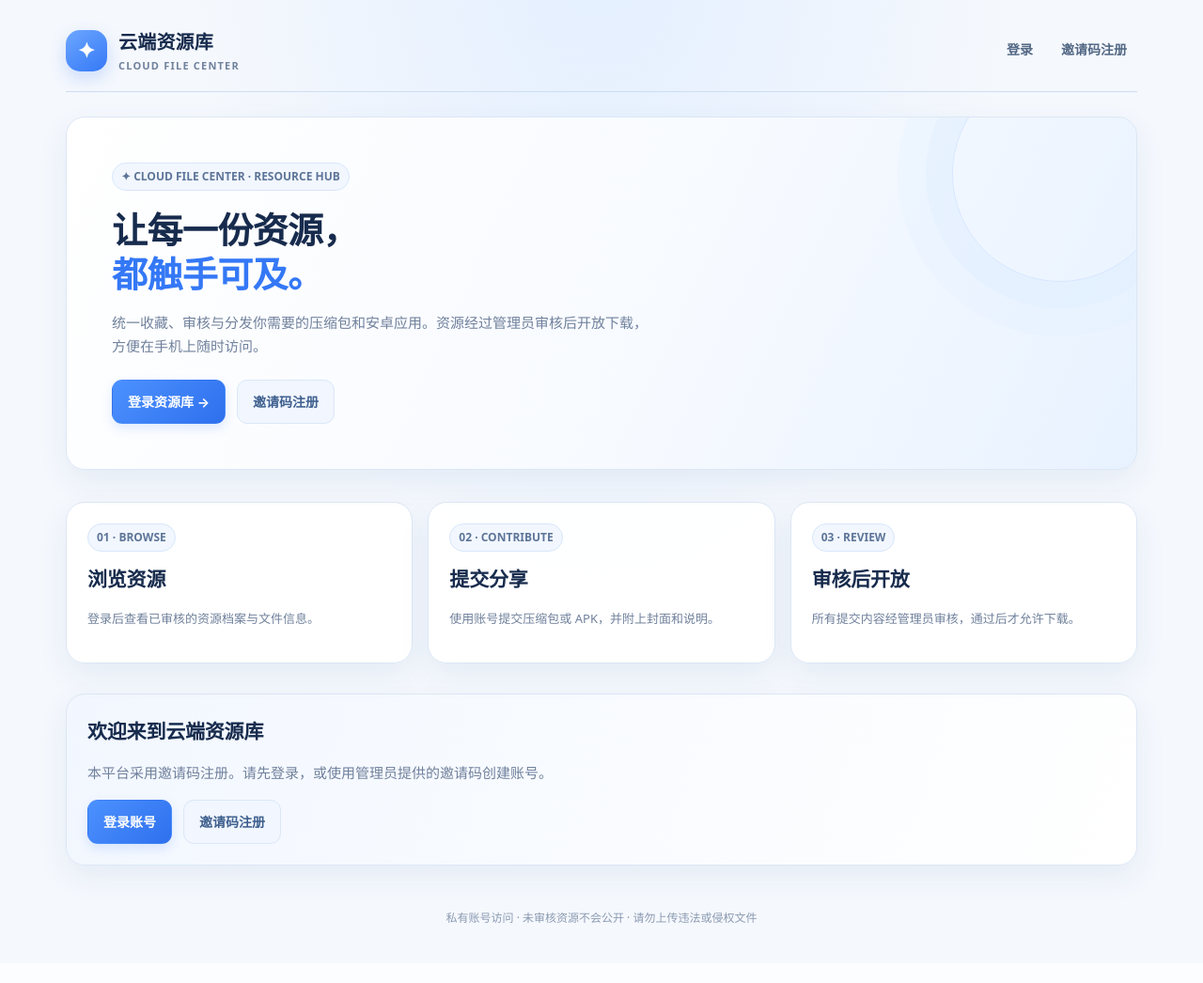
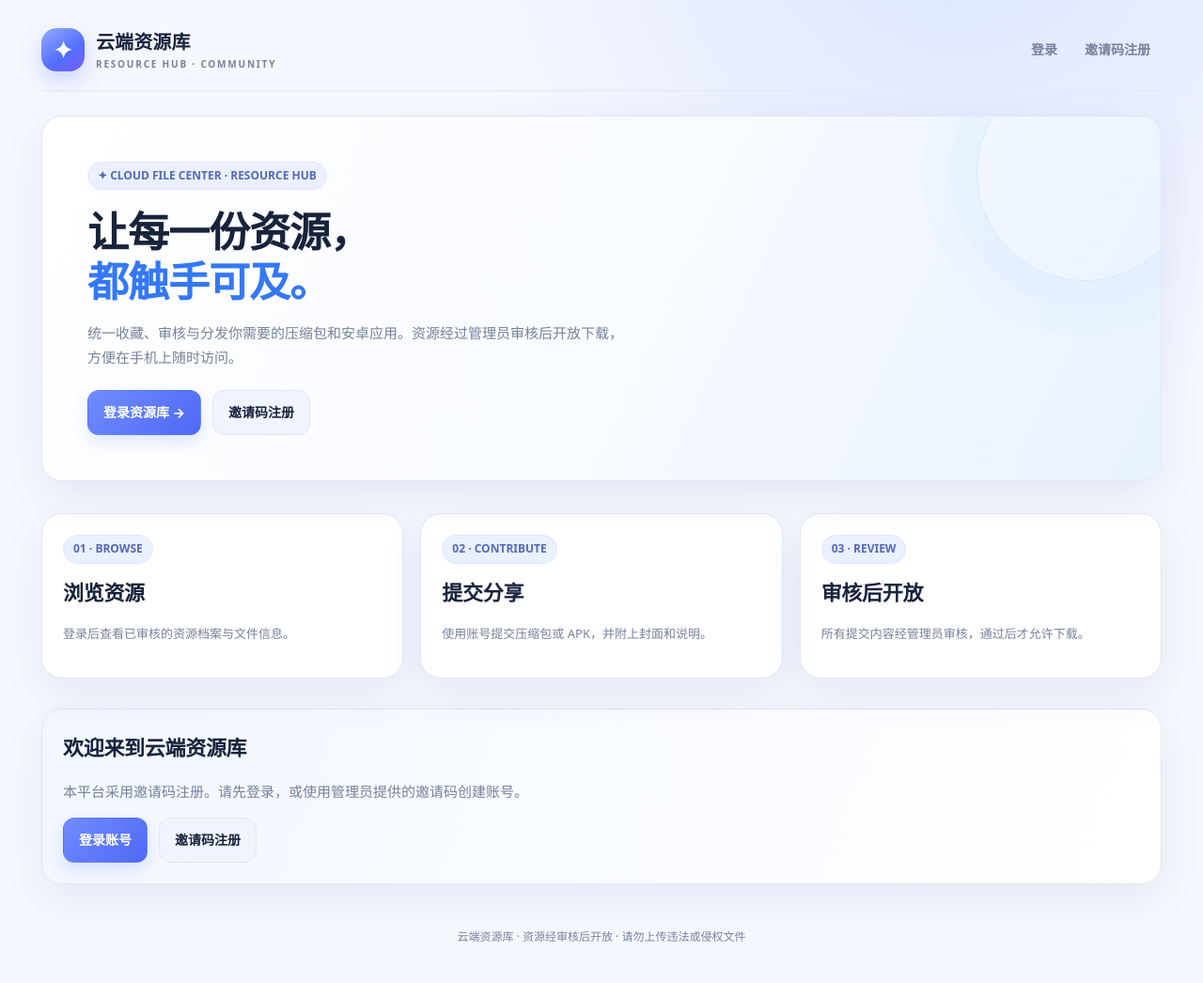
Before and after one commit to likejack759-gif/archive-cloud-platform, a FastAPI app: template app/templates/index.html in a window 1280 px wide. Shown: the whole page at 94% size. Before the commit the page ends 982 px from the top, so only its background shows below. Run offline with FastAPI, Linux system fonts and the light colour scheme; the template is opened without the code that fills it, so the values that code supplies are empty; parts of the project's set-up code (start-up, migrations or seed data) failed here and were passed over; some libraries are stand-ins or nearby versions.

Commit message:
Redesign shared shell with adaptive theme and community styling

```diff
--- a/app/templates/base.html
+++ b/app/templates/base.html
@@ -2,132 +2,98 @@
 <html lang="zh-CN">
 <head>
 <meta charset="utf-8"><meta name="viewport" content="width=device-width,initial-scale=1">
-<meta name="theme-color" content="#f5f9ff">
+<meta name="theme-color" content="#f6f8ff">
+<meta name="color-scheme" content="light dark">
 <title>{% block title %}云端资源库{% endblock %}</title>
 <style>
-:root{color-scheme:light;--bg:#f5f8fd;--panel:#fff;--line:#dce7f5;--text:#172b4d;--muted:#70819c;--accent:#3478f6;--accent-dark:#225bd0;--good:#16835d;--bad:#c53e52;--soft:#edf4ff;--shadow:0 12px 32px rgba(43,91,158,.08)}
+:root{color-scheme:light;--bg:#f6f8ff;--panel:#fff;--panel-soft:#f0f4ff;--line:#e1e7f4;--text:#18233c;--muted:#76829a;--accent:#5578ff;--accent-strong:#3558e8;--accent-soft:#eaf0ff;--good:#13865d;--bad:#c63e59;--shadow:0 16px 44px rgba(37,57,112,.08);--radius:22px}
 *{box-sizing:border-box}
 html{scroll-behavior:smooth}
-body{margin:0;background:radial-gradient(ellipse at 50% -10%,#e3efff 0,transparent 48%),var(--bg);color:var(--text);font:15px/1.65 system-ui,-apple-system,BlinkMacSystemFont,"Segoe UI","PingFang SC","Microsoft YaHei",sans-serif;min-height:100vh}
-a{color:var(--accent);text-decoration:none}a:hover{color:var(--accent-dark);text-decoration:none}
-.wrap{width:min(1180px,100%);margin:auto;padding:20px}
-header{display:flex;align-items:center;gap:18px;justify-content:space-between;border-bottom:1px solid rgba(202,219,241,.9);padding:8px 0 18px;margin-bottom:26px;flex-wrap:wrap}
-.brand{display:flex;gap:12px;align-items:center;font-weight:850;font-size:20px;color:var(--text);letter-spacing:.2px}
-.logo{display:grid;place-items:center;width:44px;height:44px;background:linear-gradient(145deg,#6da7ff,#3478f6);color:white;border-radius:15px;box-shadow:0 7px 18px rgba(52,120,246,.22);font-size:23px}
-nav{display:flex;gap:8px;align-items:center;flex-wrap:wrap}
-nav>a{font-size:14px;font-weight:650;color:#536985;padding:8px 11px;border-radius:10px}
-nav>a:hover{background:#eaf2ff;color:var(--accent)}
+body{margin:0;background:radial-gradient(ellipse at 80% -15%,rgba(189,207,255,.5),transparent 38%),var(--bg);color:var(--text);font:15px/1.7 system-ui,-apple-system,BlinkMacSystemFont,"Segoe UI","PingFang SC","Microsoft YaHei",sans-serif;min-height:100vh}
+a{color:var(--accent-strong);text-decoration:none}a:hover{color:var(--accent);text-decoration:none}
+.wrap{width:min(1240px,100%);margin:auto;padding:20px 24px}
+header{display:flex;align-items:center;justify-content:space-between;gap:18px;padding:10px 0 20px;margin-bottom:26px;border-bottom:1px solid var(--line);flex-wrap:wrap}
+.brand{display:flex;gap:12px;align-items:center;font-weight:850;font-size:20px;color:var(--text);letter-spacing:.1px}
+.logo{display:grid;place-items:center;width:46px;height:46px;border-radius:16px;background:linear-gradient(145deg,#94aaff,#526eff 60%,#7d5bff);color:white;box-shadow:0 9px 22px rgba(85,120,255,.28);font-size:24px}
+.brand-copy{display:block;line-height:1.25}.brand-copy small{display:block;color:var(--muted);font-size:10px;font-weight:750;letter-spacing:1.8px;margin-top:5px}
+nav{display:flex;gap:5px;align-items:center;flex-wrap:wrap}
+nav>a{font-size:14px;font-weight:700;color:var(--muted);padding:9px 12px;border-radius:12px;transition:background .16s,color .16s}
+nav>a:hover{background:var(--accent-soft);color:var(--accent-strong)}
 .muted{color:var(--muted)}
-.panel{background:rgba(255,255,255,.96);border:1px solid var(--line);border-radius:20px;padding:22px;margin:16px 0;box-shadow:var(--shadow)}
-h1{font-size:clamp(26px,4vw,38px);line-height:1.25;letter-spacing:-.6px;margin:10px 0 12px;font-weight:850}
-h2{font-size:21px;letter-spacing:-.2px;margin:0 0 14px}
-h3{font-size:17px}
-p{line-height:1.7}
+.panel{background:var(--panel);border:1px solid var(--line);border-radius:var(--radius);padding:22px;margin:16px 0;box-shadow:var(--shadow)}
+h1{font-size:clamp(28px,4vw,44px);line-height:1.2;letter-spacing:-1px;margin:10px 0 14px;font-weight:900}
+h2{font-size:22px;letter-spacing:-.3px;margin:0 0 14px}h3{font-size:17px}
+p{line-height:1.75}
 .row{display:flex;gap:12px;align-items:center;flex-wrap:wrap}.between{justify-content:space-between}
-.grid{display:grid;grid-template-columns:repeat(auto-fill,minmax(225px,1fr));gap:16px}
-.resource{overflow:hidden;padding:0;transition:transform .18s ease,box-shadow .18s ease}
-.resource:hover{transform:translateY(-3px);box-shadow:0 16px 36px rgba(43,91,158,.13)}
-.cover{width:100%;aspect-ratio:4/3;object-fit:cover;background:linear-gradient(135deg,#edf4ff,#dceaff);display:block}
-.resource-body{padding:16px}
-.resource h3{margin:0 0 8px;overflow-wrap:anywhere;color:#203b63}
-.tag{display:inline-flex;align-items:center;border:1px solid #d7e6fb;background:#f2f7ff;padding:4px 9px;border-radius:999px;font-size:12px;color:#5d7598;font-weight:650}
-button,.btn{display:inline-flex;align-items:center;justify-content:center;gap:7px;border:1px solid transparent;border-radius:11px;padding:11px 16px;background:linear-gradient(135deg,#4c91ff,#2e70ed);color:white;font-weight:750;cursor:pointer;font-size:14px;box-shadow:0 5px 12px rgba(52,120,246,.15);transition:filter .15s,transform .15s}
+.grid{display:grid;grid-template-columns:repeat(auto-fill,minmax(225px,1fr));gap:18px}
+.resource{overflow:hidden;padding:0;transition:transform .2s ease,box-shadow .2s ease}
+.resource:hover{transform:translateY(-4px);box-shadow:0 22px 50px rgba(37,57,112,.14)}
+.cover{width:100%;aspect-ratio:4/3;object-fit:cover;background:linear-gradient(135deg,#edf1ff,#dce5ff);display:block}
+.resource-body{padding:17px}
+.resource h3{margin:0 0 8px;overflow-wrap:anywhere;color:var(--text)}
+.tag{display:inline-flex;align-items:center;gap:5px;border:1px solid #dfe6ff;background:var(--accent-soft);padding:4px 10px;border-radius:999px;font-size:12px;color:#5669b7;font-weight:750}
+button,.btn{display:inline-flex;align-items:center;justify-content:center;gap:7px;border:1px solid transparent;border-radius:12px;padding:11px 16px;background:linear-gradient(135deg,#718cff,#4f68f5);color:white;font-weight:800;cursor:pointer;font-size:14px;box-shadow:0 7px 16px rgba(85,120,255,.18);transition:filter .15s,transform .15s}
 button:hover,.btn:hover{filter:brightness(1.04);transform:translateY(-1px);text-decoration:none;color:white}
-.secondary{background:#f1f6ff;border-color:#dbe7f7;color:#3f608e;box-shadow:none}
-.secondary:hover{color:#245ec5;background:#e8f1ff}
+.secondary{background:var(--panel-soft);border-color:var(--line);color:var(--text);box-shadow:none}
+.secondary:hover{color:var(--accent-strong);background:var(--accent-soft)}
 .danger{background:#c94b5c;box-shadow:none}.good{background:#16835d;box-shadow:none}
-input,textarea,select{width:100%;padding:12px 14px;background:#fbfdff;border:1px solid #d5e1f1;border-radius:11px;color:var(--text);font:inherit;margin:6px 0 15px;outline:none;transition:border-color .15s,box-shadow .15s}
-input:focus,textarea:focus,select:focus{border-color:#78a9ff;box-shadow:0 0 0 3px rgba(52,120,246,.12)}
-input::placeholder,textarea::placeholder{color:#9aaac0}
-label{font-size:14px;color:#526985;font-weight:650}
+input,textarea,select{width:100%;padding:12px 14px;background:var(--panel);border:1px solid var(--line);border-radius:12px;color:var(--text);font:inherit;margin:6px 0 15px;outline:none;transition:border-color .15s,box-shadow .15s}
+input:focus,textarea:focus,select:focus{border-color:#8298ff;box-shadow:0 0 0 3px rgba(85,120,255,.15)}
+input::placeholder,textarea::placeholder{color:#9aa5ba}
+label{font-size:14px;color:var(--muted);font-weight:700}
 textarea{min-height:100px;resize:vertical}
-form.inline{display:inline-flex;gap:6px;align-items:center;margin:0}
-form.inline button{padding:8px 11px}
-.notice{padding:13px 15px;border:1px solid #bfe8d7;border-radius:12px;background:#effbf5;color:#176d50;margin:12px 0}
+form.inline{display:inline-flex;gap:6px;align-items:center;margin:0}form.inline button{padding:8px 11px}
+.notice{padding:13px 15px;border:1px solid #bfe8d7;border-radius:13px;background:#effbf5;color:#176d50;margin:12px 0}
 .error{border-color:#f1c4cb;background:#fff2f3;color:#a92e43}
-.empty{padding:36px 20px;text-align:center;color:var(--muted);background:#fbfdff;border:1px dashed #cbdcf1;border-radius:16px}
-table{width:100%;border-collapse:collapse;font-size:14px;background:#fff}
-th,td{text-align:left;border-bottom:1px solid #e7eef8;padding:12px;vertical-align:top}
-th{color:#7185a1;background:#f7faff;font-weight:750;white-space:nowrap}
-tbody tr:hover{background:#f9fbff}
-.table-wrap{overflow:auto;border-radius:12px}
-.small{font-size:13px}
-code{background:#eef4ff;color:#315c9f;padding:3px 6px;border-radius:6px}
-.footer{padding:30px 0 18px;color:#8a9ab1;font-size:12px;text-align:center}
-@media(max-width:640px){.wrap{padding:13px}header{align-items:flex-start;margin-bottom:18px}.brand{font-size:18px}nav{gap:3px}nav>a{padding:7px 8px;font-size:13px}.grid{grid-template-columns:repeat(2,minmax(0,1fr));gap:10px}.resource-body{padding:11px}.resource h3{font-size:15px}.panel{padding:15px;border-radius:16px}h2{font-size:19px}.cover{aspect-ratio:3/2}button,.btn{padding:10px 12px}}
-@media(max-width:380px){.grid{grid-template-columns:1fr}.cover{aspect-ratio:16/9}}
-
-/* Mobile-first polish and keyboard accessibility */
-:focus-visible{outline:3px solid rgba(52,120,246,.55);outline-offset:3px}
-button,.btn,nav>a{min-height:42px}
-button:active,.btn:active{transform:translateY(0)}
-::selection{background:#d8e8ff;color:#173a70}
-img{max-width:100%}
-.panel{scroll-margin-top:16px}
-.resource{height:100%;display:flex;flex-direction:column}
-.resource-body{display:flex;flex:1;flex-direction:column}
-.resource-body>.row:last-child{margin-top:auto}
-.resource-body p{overflow-wrap:anywhere}
-input,textarea,select{min-width:0}
-.table-wrap{-webkit-overflow-scrolling:touch}
-@media(max-width:520px){
-  .wrap{padding:12px}
-  header{gap:12px;padding-bottom:14px}
-  .brand{gap:9px}
-  .logo{width:40px;height:40px;border-radius:13px}
-  nav{width:100%;gap:5px}
-  nav>a{padding:8px 10px}
-  nav form.inline{margin-left:auto}
-  .grid{grid-template-columns:repeat(2,minmax(0,1fr));gap:10px}
-  .resource-body{padding:12px}
-  .resource h3{font-size:14px;line-height:1.45}
-  .resource .row{gap:6px}
-  .resource .row .btn{padding:9px 8px;font-size:12px}
-  .panel{margin:12px 0}
-  .empty{padding:28px 15px}
+.empty{padding:38px 20px;text-align:center;color:var(--muted);background:var(--panel);border:1px dashed #cbd5ed;border-radius:18px}
+table{width:100%;border-collapse:collapse;font-size:14px;background:var(--panel)}th,td{text-align:left;border-bottom:1px solid var(--line);padding:12px;vertical-align:top}th{color:var(--muted);background:var(--panel-soft);font-weight:800;white-space:nowrap}tbody tr:hover{background:var(--panel-soft)}
+.table-wrap{overflow:auto;border-radius:12px}.small{font-size:13px}code{background:var(--accent-soft);color:var(--accent-strong);padding:3px 6px;border-radius:6px}
+.footer{padding:30px 0 18px;color:var(--muted);font-size:12px;text-align:center}
+:focus-visible{outline:3px solid rgba(85,120,255,.65);outline-offset:3px}
+button,.btn,nav>a{min-height:42px}button:active,.btn:active{transform:translateY(0)}::selection{background:#dce4ff;color:#1b2b67}img{max-width:100%}.panel{scroll-margin-top:16px}
+.resource{height:100%;display:flex;flex-direction:column}.resource-body{display:flex;flex:1;flex-direction:column}.resource-body>.row:last-child{margin-top:auto}.resource-body p{overflow-wrap:anywhere}input,textarea,select{min-width:0}.table-wrap{-webkit-overflow-scrolling:touch}
+.page-kicker{font-size:11px;letter-spacing:2px;text-transform:uppercase;font-weight:850;color:var(--accent-strong)}
+.hero{position:relative;isolation:isolate;overflow:hidden;padding:clamp(26px,5vw,62px);border-radius:30px;border:1px solid #dce4ff;background:linear-gradient(112deg,#fff 0%,#f4f6ff 56%,#e4eaff 100%);box-shadow:0 24px 70px rgba(57,78,170,.1);margin:4px 0 24px}
+.hero:before{content:"";position:absolute;z-index:-1;width:340px;height:340px;right:-70px;top:-145px;border:1px solid rgba(101,126,255,.32);border-radius:50%;box-shadow:0 0 0 24px rgba(101,126,255,.07),0 0 0 55px rgba(101,126,255,.05),0 0 0 88px rgba(101,126,255,.04)}
+.hero:after{content:"✦";position:absolute;right:10%;bottom:4%;font-size:clamp(90px,16vw,190px);line-height:1;color:rgba(92,115,255,.08);transform:rotate(-12deg);pointer-events:none}
+.hero-content{position:relative;max-width:760px}.hero h1{max-width:720px}.hero-lead{max-width:610px;color:#65718c;font-size:clamp(15px,1.5vw,18px);margin:0 0 25px}
+.hero-title-accent{background:linear-gradient(100deg,#4b6bfa,#8760ed);-webkit-background-clip:text;background-clip:text;color:transparent}
+.hero-actions{display:flex;gap:10px;flex-wrap:wrap}.hero-meta{display:flex;gap:10px;flex-wrap:wrap;margin-top:28px}.hero-meta span{border:1px solid rgba(120,139,219,.22);border-radius:12px;padding:7px 11px;font-size:12px;color:#6a7692;background:rgba(255,255,255,.65)}
+.section-heading{display:flex;align-items:end;justify-content:space-between;gap:12px;flex-wrap:wrap;margin:28px 0 14px}.section-heading h2{margin:0}.resource-toolbar{display:flex;align-items:center;justify-content:space-between;gap:14px;flex-wrap:wrap}.resource-toolbar form{flex:1;min-width:min(100%,280px);max-width:600px}.resource-toolbar input{margin:0}
+.feature-strip{display:grid;grid-template-columns:repeat(3,minmax(0,1fr));gap:14px;margin:20px 0 28px}.feature-card{padding:18px;border:1px solid var(--line);background:var(--panel);border-radius:18px}.feature-icon{width:38px;height:38px;display:grid;place-items:center;background:var(--accent-soft);color:var(--accent-strong);border-radius:12px;font-size:18px}.feature-card h3{margin:12px 0 4px}.feature-card p{margin:0;color:var(--muted);font-size:13px}
+@media(prefers-color-scheme:dark){
+ :root{color-scheme:dark;--bg:#0c1020;--panel:#141a2d;--panel-soft:#1b2340;--line:#293351;--text:#edf0ff;--muted:#a0abc7;--accent:#9aabff;--accent-strong:#b0bcff;--accent-soft:#252e51;--shadow:0 18px 48px rgba(0,0,0,.22)}
+ body{background:radial-gradient(ellipse at 80% -15%,rgba(69,84,165,.24),transparent 40%),var(--bg)}
+ header{border-bottom-color:var(--line)}nav>a{color:var(--muted)}nav>a:hover{background:var(--panel-soft);color:var(--text)}
+ .panel{background:var(--panel)!important;border-color:var(--line)}.hero{background:linear-gradient(112deg,#171d33 0%,#171d35 56%,#222747 100%);border-color:#30395f}.hero-lead{color:#b2bbd7}.hero-meta span{background:rgba(14,18,35,.55);color:#b2bbd7;border-color:#343d62}
+ .hero-title-accent{background:linear-gradient(100deg,#9bacff,#c0a1ff);-webkit-background-clip:text;background-clip:text;color:transparent}
+ .feature-card{background:var(--panel);border-color:var(--line)}.tag{color:#c0caff;border-color:#354064;background:#202a4c}
+ .resource h3{color:var(--text)}.cover{background:linear-gradient(135deg,#202945,#30395d)}
+ .secondary{background:var(--panel-soft);border-color:var(--line);color:var(--text)}.empty{background:var(--panel);border-color:#3a4567}
+ input,textarea,select{background:#101629;border-color:var(--line);color:var(--text)}label{color:var(--muted)}input::placeholder,textarea::placeholder{color:#7d89a8}
+ table{background:var(--panel)}th{background:var(--panel-soft)}td,th{border-bottom-color:var(--line)}tbody tr:hover{background:var(--panel-soft)}
+ .notice{background:#132c29!important;border-color:#245c50;color:#a8ebd0}.error{background:#351b2a!important;border-color:#693246;color:#ffc0ce}
+ code{background:#252e51;color:#c0caff}
+ .footer{color:#8792b1}
+ [style*="background:linear-gradient"]{background:var(--panel)!important}
+ [style*="background:#fff"],[style*="background: #fff"],[style*="background:#f"],[style*="background: #f"]{background:var(--panel)!important}
+ [style*="color:#607"],[style*="color: #607"],[style*="color:#526"],[style*="color: #526"]{color:var(--muted)!important}
 }
-@media(max-width:390px){
-  .grid{grid-template-columns:1fr}
-  .resource .cover{aspect-ratio:16/9}
-  .resource h3{font-size:16px}
-  .resource .row .btn{font-size:14px;padding:10px 12px}
-}
-
-
-/* Personal center and admin tables on phones */
-.page-heading{min-width:0;flex:1}
-.page-heading p{max-width:680px}
-.admin-stats .panel{padding:16px}
-.admin-section-title{display:flex;align-items:center;gap:8px;flex-wrap:wrap}
-.admin-action-form{min-width:210px}
-@media(max-width:640px){
-  .page-heading{width:100%}
-  .page-heading h1{font-size:29px}
-  .page-heading-actions{width:100%}
-  .page-heading-actions .btn{flex:1}
-  .admin-stats{grid-template-columns:repeat(2,minmax(0,1fr))!important;gap:10px}
-  .admin-stats .panel{padding:13px}
-  .admin-stats .stat-value{font-size:25px!important}
-  .table-wrap table{min-width:640px}
-  .table-wrap th,.table-wrap td{padding:10px;font-size:13px}
-  .admin-review-form input{min-width:180px}
-  .admin-review-actions{display:flex;gap:8px;flex-wrap:wrap}
-  .admin-review-actions button{flex:1;min-width:92px}
-  .admin-section-title h2{font-size:18px}
-  .admin-section-title .tag{white-space:normal}
-}
-
+@media(max-width:640px){.wrap{padding:12px}header{align-items:flex-start;margin-bottom:18px;gap:12px}.brand{font-size:18px;gap:9px}.logo{width:40px;height:40px;border-radius:13px}nav{gap:3px}nav>a{padding:7px 8px;font-size:13px}.grid{grid-template-columns:repeat(2,minmax(0,1fr));gap:10px}.resource-body{padding:11px}.resource h3{font-size:15px}.panel{padding:15px;border-radius:17px}h2{font-size:19px}.cover{aspect-ratio:3/2}.hero{padding:25px 20px;border-radius:22px}.hero:before{width:230px;height:230px;right:-115px;top:-100px}.hero-actions .btn{flex:1}.hero-meta{margin-top:22px}.feature-strip{gap:9px}.feature-card{padding:13px}.feature-card h3{font-size:14px}.feature-card p{font-size:12px}.section-heading{margin-top:22px}}
+@media(max-width:380px){.grid{grid-template-columns:1fr}.cover{aspect-ratio:16/9}.feature-strip{grid-template-columns:1fr}.hero h1{font-size:30px}}
 @media(prefers-reduced-motion:reduce){*{scroll-behavior:auto!important;transition:none!important}}
 </style>
-</head><body><div class="wrap">
-<header><a class="brand" href="/"><span class="logo">✦</span><span>云端资源库<small style="display:block;color:var(--muted);font-size:11px;font-weight:600;letter-spacing:1.2px">CLOUD FILE CENTER</small></span></a>
-<nav>
+</head>
+<body><div class="wrap">
+<header>
+<a class="brand" href="/"><span class="logo" aria-hidden="true">✦</span><span class="brand-copy">云端资源库<small>RESOURCE HUB · COMMUNITY</small></span></a>
+<nav aria-label="主导航">
 {% if user %}
-<a href="/">资源首页</a><a href="/submit">提交资源</a><a href="/my-resources">个人中心</a>
+<a href="/">资源广场</a><a href="/submit">投稿</a><a href="/my-resources">个人中心</a>
 {% if user.role == 'admin' %}<a href="/admin">管理后台</a>{% endif %}
 <form class="inline" method="post" action="/logout"><input type="hidden" name="csrf_token" value="{{ csrf_token }}"><button class="secondary" type="submit">退出登录</button></form>
 {% else %}<a href="/login">登录</a><a href="/register">邀请码注册</a>{% endif %}
 </nav></header>
 {% block content %}{% endblock %}
-<div class="footer">私有账号访问 · 未审核资源不会公开 · 请勿上传违法或侵权文件</div>
+<div class="footer">云端资源库 · 资源经审核后开放 · 请勿上传违法或侵权文件</div>
 </div></body></html>
```
